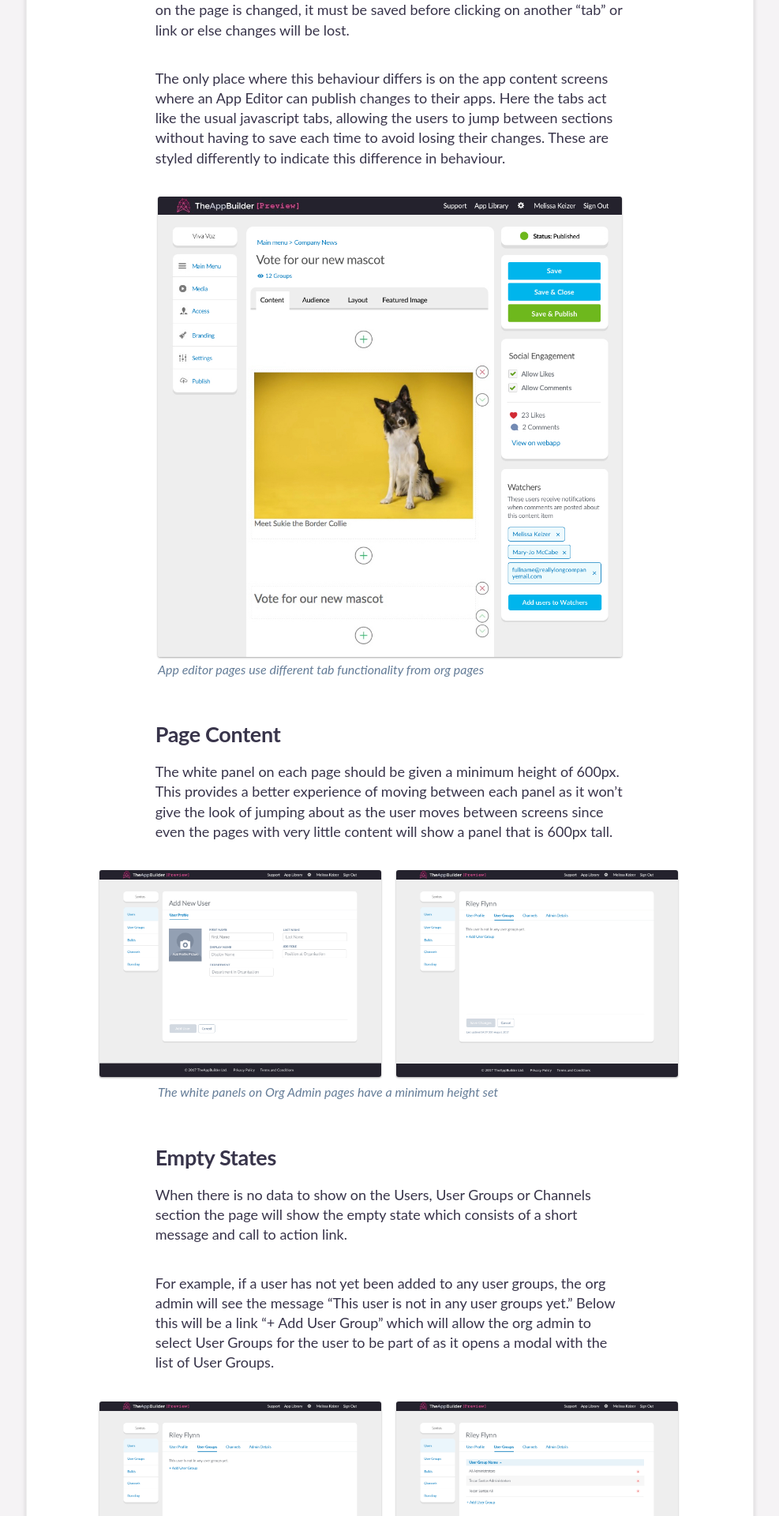
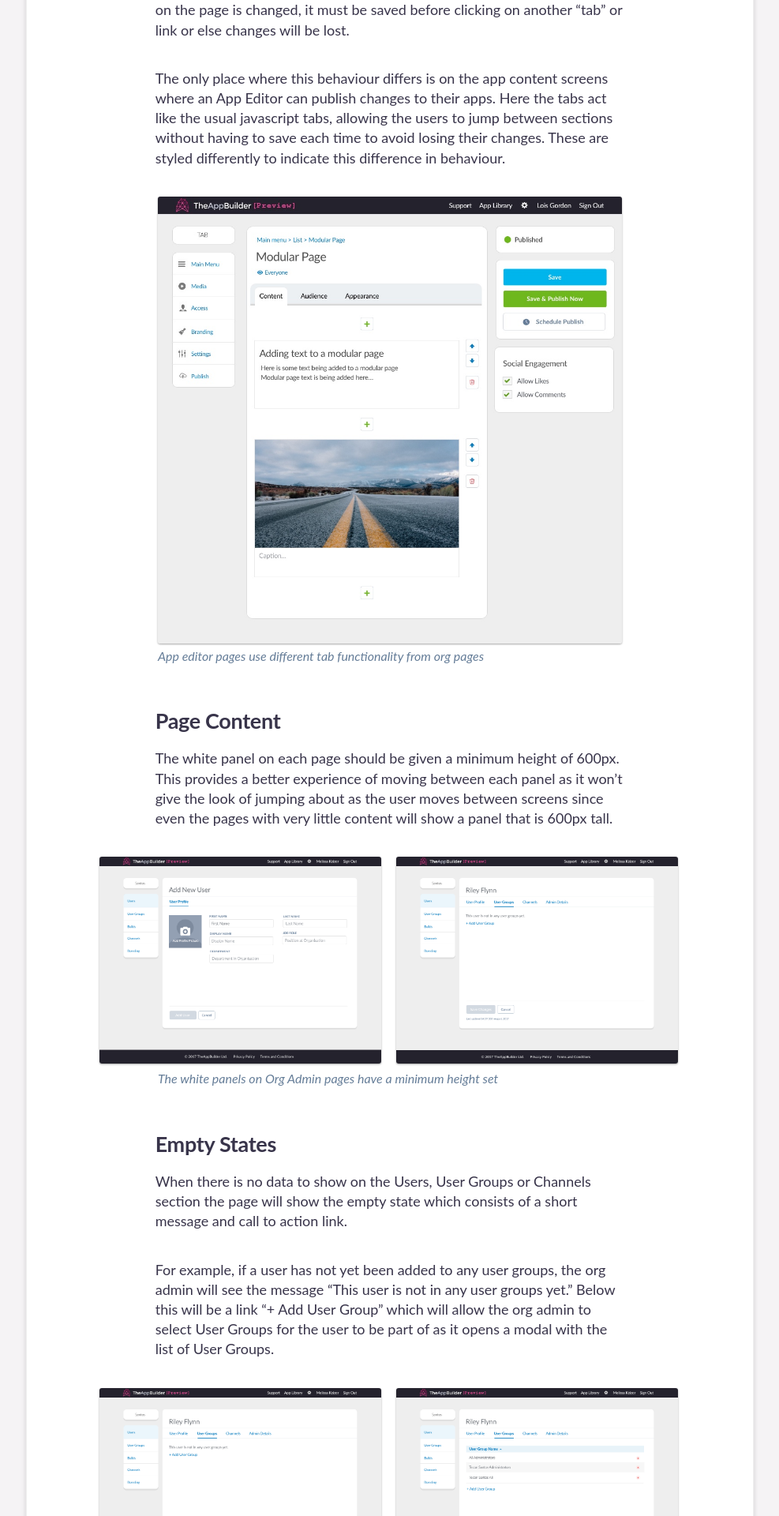
Before and after one commit to TheAppBuilderTeam/tab-pattern-library, a Jekyll site: the page built from cms/page/index.html, in a window 1280 px wide. Shown: the part 1263-3183 px from the top of the page at 79% size, without its empty margins (261-1248 px from the left). Built offline with Jekyll 4.4.1, drawn with Linux system fonts in a browser that asks for light colours; some web fonts are replaced.

Commit message:
adding new tab bar screenshot

```diff
--- a/cms/page/index.html
+++ b/cms/page/index.html
@@ -31,7 +31,7 @@
 <p>The only place where this behaviour differs is on the app content screens where an App Editor can publish changes to their apps. Here the tabs act like the usual javascript tabs, allowing the users to jump between sections without having to save each time to avoid losing their changes. These are styled differently to indicate this difference in behaviour. </p>
 
 <div class="imageContainer imageContainer--one padding__50">
-	<img src="{{ site.baseurl }}/assets/images/cms/page/app-editor-tabs.jpg" alt="App editor page" /img>
+	<img src="{{ site.baseurl }}/assets/images/cms/page/tab_bar_screenshot.jpg" alt="App editor page" /img>
 	<p class="caption">App editor pages use different tab functionality from org pages</p>
 </div>
 
```
Also changed, not shown: assets/images/cms/page/tab_bar_screenshot.jpg (added).
